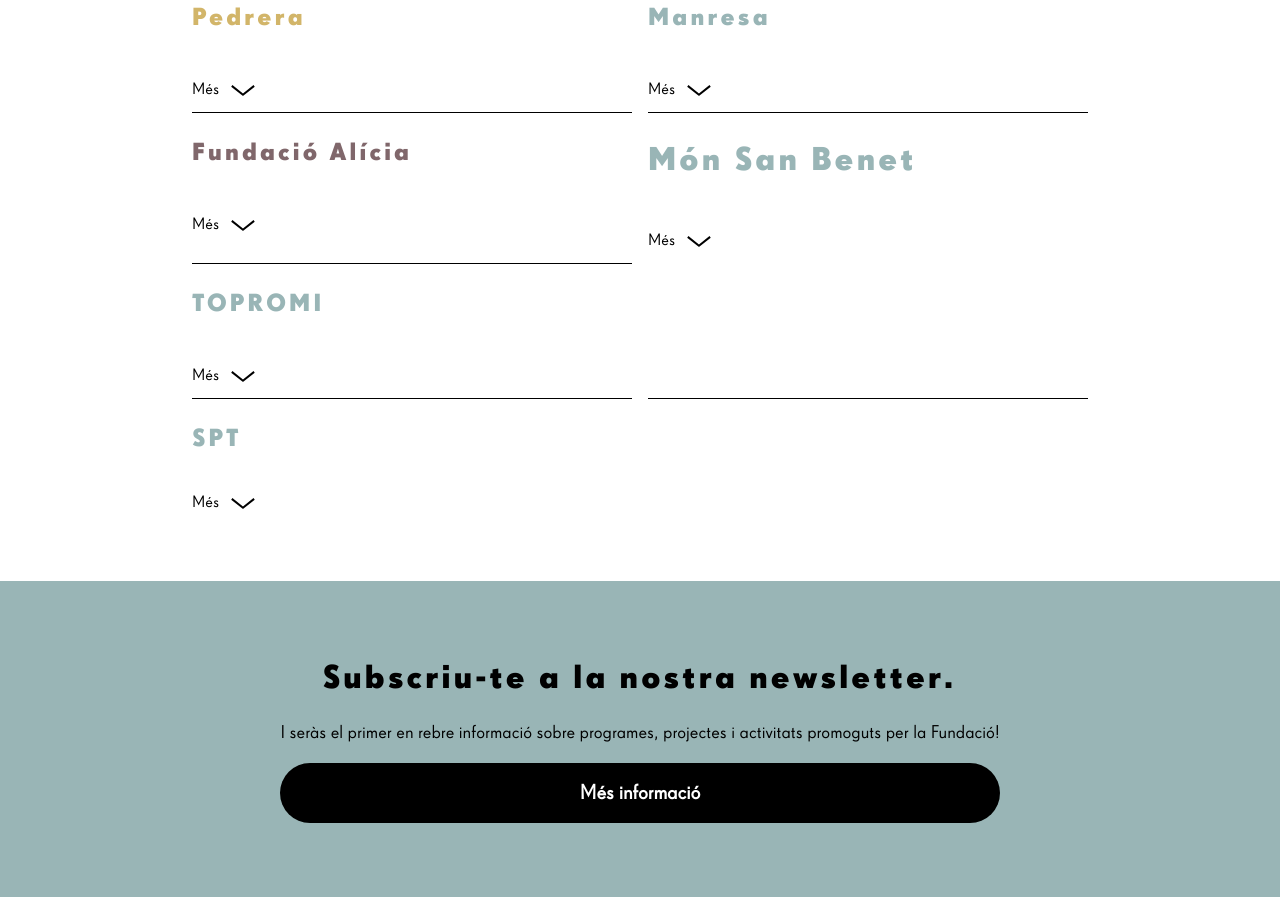
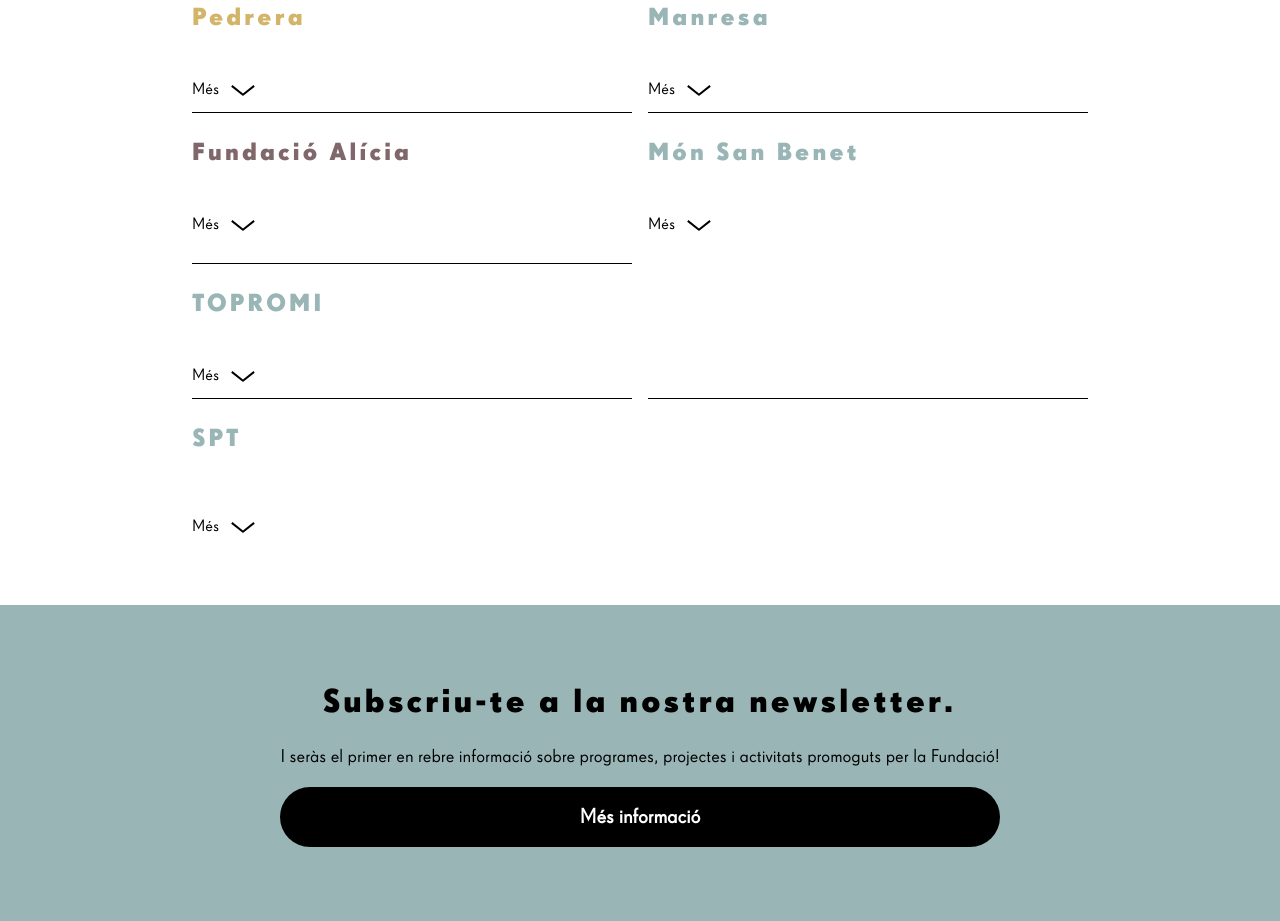
Before and after one commit to abdelaliabouelhassan/funcdacio-la-pedrera-2024, a Nuxt app: page /equip in a window 1280 px wide. Shown: the part 862-1783 px from the top of the page. Before the commit the page ends 1759 px from the top, so only its background shows below. Built offline with nearby package versions, Linux system fonts and the light colour scheme.

Commit message:
made some small changes

```diff
--- a/components/partials/equip/SecondSection.vue
+++ b/components/partials/equip/SecondSection.vue
@@ -42,7 +42,7 @@
                 </article>
             </div>
             <article class="w-full border-t border-black pt-6 flex flex-col gap-y-6">
-                <h1 class="text-Turquoise">Món San Benet</h1>
+                <h1 class="text-Turquoise text-2xl">Món San Benet</h1>
                 <CollapsableContent>
                     <p>
                         Gonzalez Serra, Fernando. Guer- rero Pujol, Eva. Rodriguez Salinas, Helena. Batriu Font, Jordi. Corti- na Iglesias, Ramon Jordi. Garcia Uber, Eva. Lopez Cano, Angel. Massana Garcia, Silvia. Navarro
@@ -54,7 +54,7 @@
 
         <div class="w-full max-w-[56rem] mx-auto">
             <article v-collapsable class="collapsable grid grid-cols-1 gap-4 md:grid-cols-2">
-                <div class="w-full border-t border-black pt-6 ">
+                <div class="w-full border-t border-black pt-6  flex flex-col gap-y-6">
                     <h1 class="text-Turquoise text-2xl">SPT</h1>
                     <div class="collapsable-content">
                         <p>
--- a/components/partials/vocacio/FifthSection.vue
+++ b/components/partials/vocacio/FifthSection.vue
@@ -1,8 +1,8 @@
 <template>
     <section class="w-full max-w-[828.9px] mx-auto py-16">
         <div class=" w-full flex sm:flex-row flex-col space-y-16 sm:space-x-10 xl:space-x-0 sm:space-y-0 items-start sm:justify-between">
-            <div class="bg-black/30 w-[330px] h-[380px] overflow-hidden text-white">
-            chart here
+            <div class="w-[330px] h-[380px] overflow-hidden text-white">
+                <ChartDoughnut />
             </div>
             <div class="w-full max-w-[27.5rem] space-y-10">
                 <div class=" w-full  space-y-8 border-t border-black px-4 xl:px-0">
@@ -15,3 +15,6 @@
         </div>
     </section>
 </template>
+<script setup>
+import ChartDoughnut from '@/components/UI/ChartDoughnut.vue'
+</script>
```
